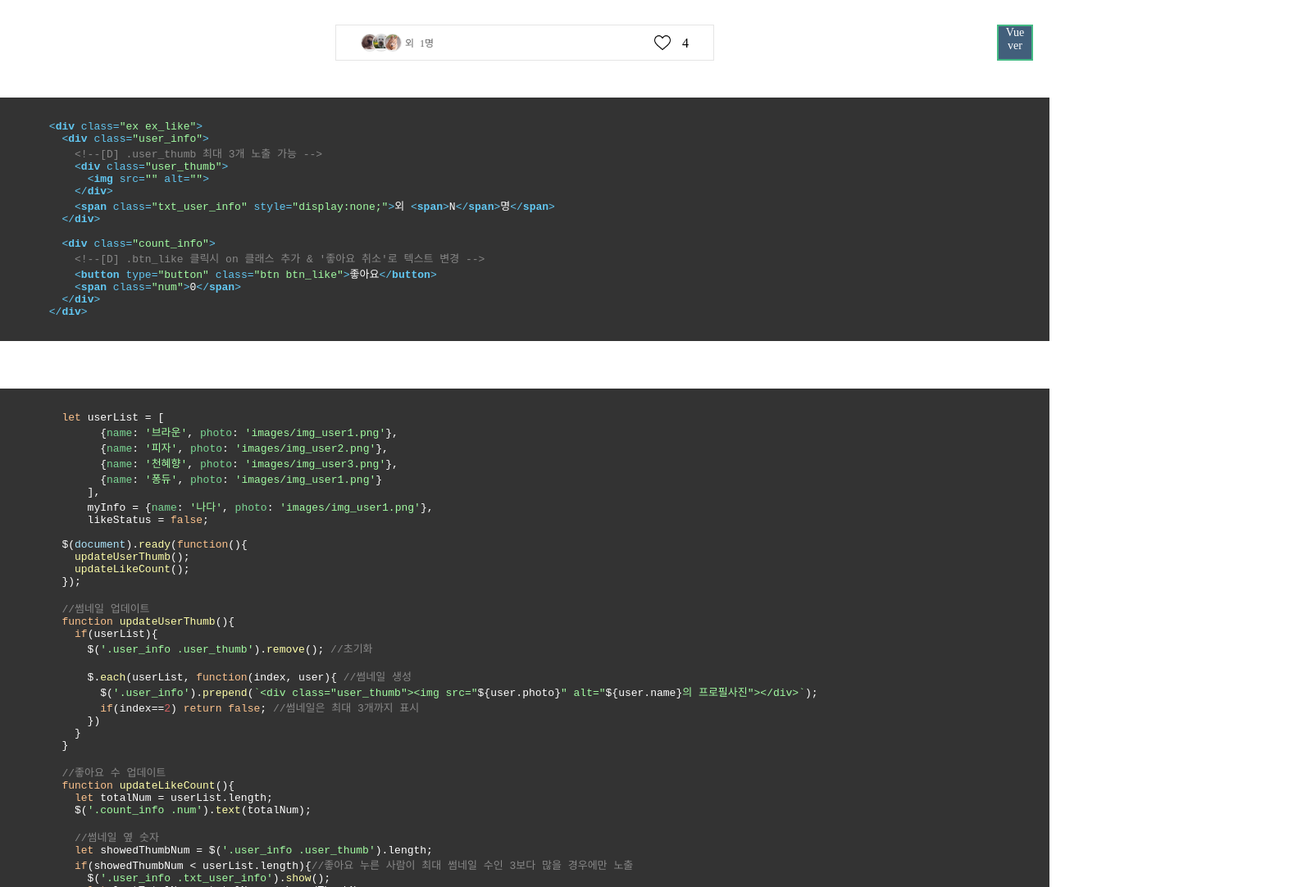
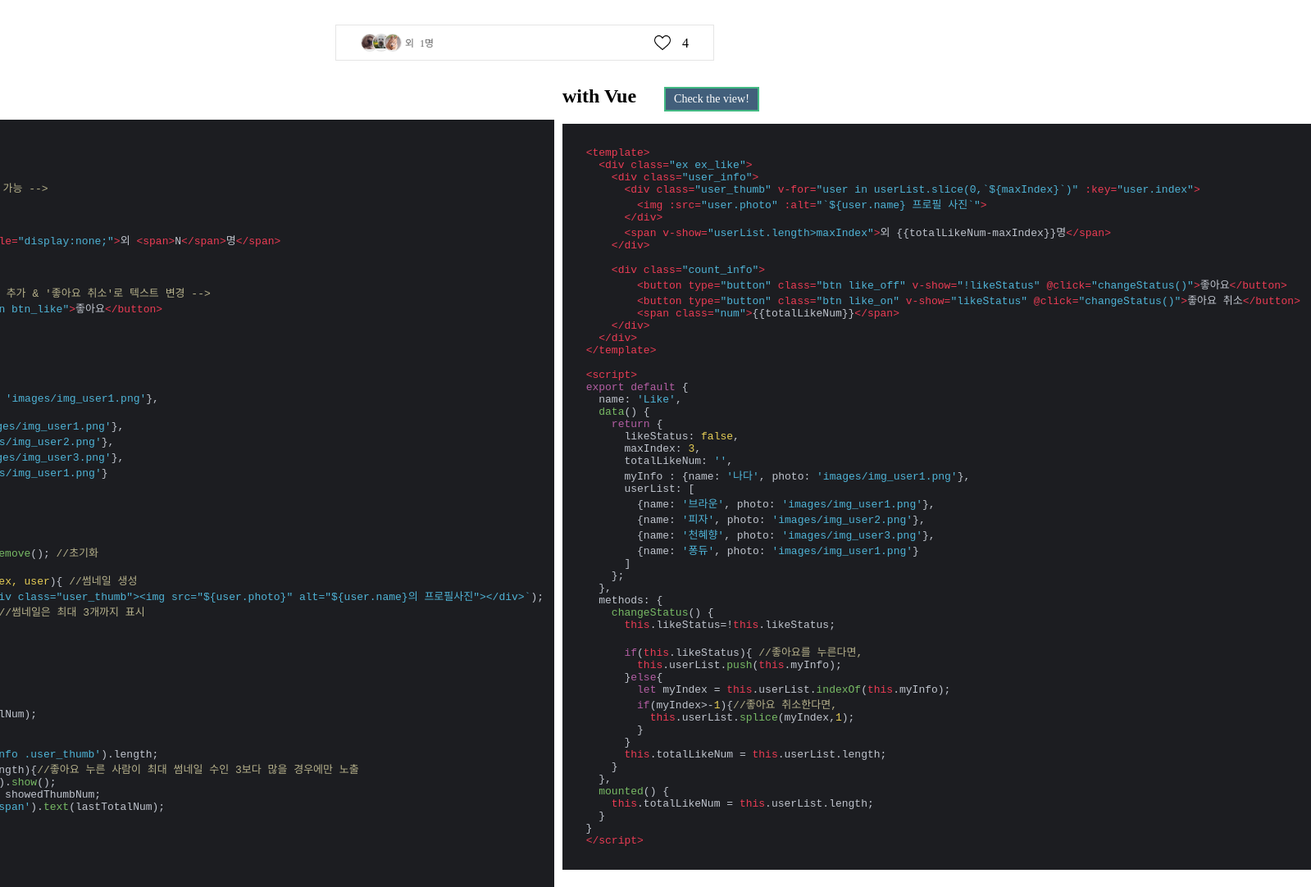
Before and after one commit to yonguilee/without_vue_ui, a plain HTML site: page component/like.html in a window 1280 px wide. Shown: the top 1082 px of the page at 82% size, 1599 px wide, since content can reach past the window. Drawn offline with nearby package versions, Linux system fonts and the light colour scheme.

Commit message:
Update like component

```diff
--- a/component/like.html
+++ b/component/like.html
@@ -6,10 +6,9 @@
 <meta http-equiv="X-UA-Compatible" content="ie=edge">
 <title>Like component</title>
 <link rel="stylesheet" href="style.css">
-<link rel="stylesheet" href="//cdnjs.cloudflare.com/ajax/libs/highlight.js/9.18.1/styles/agate.min.css">
+<link rel="stylesheet" href="//cdnjs.cloudflare.com/ajax/libs/highlight.js/9.18.1/styles/an-old-hope.min.css">
 </head>
 <body>
-  <a href="https://yonguilee.github.io/vue_ui/" class="btn_vue">Vue ver</a>
   <div class="ex ex_like">
     <div class="user_info">
       <!--[D] .user_thumb 최대 3개 노출 가능 -->
@@ -27,8 +26,11 @@
   </div>
 
   <div class="code_wrap">
+    <div class="code">
+      <strong>without Vue</strong>
       <pre>
         <code class="html">
+  &lt;body&gt;
     &lt;div class="ex ex_like"&gt;
       &lt;div class="user_info"&gt;
         &lt;!--[D] .user_thumb 최대 3개 노출 가능 --&gt;
@@ -44,24 +46,16 @@
         &lt;span class="num"&gt;0&lt;/span&gt;
       &lt;/div&gt;
     &lt;/div&gt;
-      </code>
-    </pre>
 
-    <pre>
-      <code class="javascript">
-        let userList = [
+    &lt;script&gt;
+      let likeStatus = false,
+          myInfo = {name: '나다', photo: 'images/img_user1.png'},
+          userList = [
             {name: '브라운', photo: 'images/img_user1.png'},
             {name: '피자', photo: 'images/img_user2.png'},
             {name: '천혜향', photo: 'images/img_user3.png'},
             {name: '퐁듀', photo: 'images/img_user1.png'}
-            ],
-            myInfo = {name: '나다', photo: 'images/img_user1.png'},
-            likeStatus = false;
-
-        $(document).ready(function(){
-          updateUserThumb();
-          updateLikeCount();
-        });
+          ];
 
       //썸네일 업데이트
       function updateUserThumb(){
@@ -75,14 +69,14 @@
         }
       }
 
-        //좋아요 수 업데이트
+      //좋아요 업데이트
       function updateLikeCount(){
         let totalNum = userList.length;
         $('.count_info .num').text(totalNum);
 
         //썸네일 옆 숫자
         let showedThumbNum = $('.user_info .user_thumb').length;
-          if(showedThumbNum < userList.length){//좋아요 누른 사람이 최대 썸네일 수인 3보다 많을 경우에만 노출
+        if(showedThumbNum &lt; userList.length){//좋아요 누른 사람이 최대 썸네일 수인 3보다 많을 경우에만 노출
           $('.user_info .txt_user_info').show();
           let lastTotalNum = totalNum - showedThumbNum;
           $('.user_info .txt_user_info span').text(lastTotalNum);
@@ -102,34 +96,100 @@
           $(this).removeClass('on').text('좋아요');
 
           let myIndex = userList.indexOf(myInfo);
-            if(myIndex>-1){//내 정보 좋아요 취소 업데이트
+          if(myIndex&gt;-1){//좋아요 취소한다면,
             userList.splice(myIndex,1);
             updateLikeCount();
           }
         }
       });
+
+      $(document).ready(function(){
+        updateUserThumb();
+        updateLikeCount();
+      });
+    &lt;/script&gt;
+  &lt;/body&gt;
         </code>
       </pre>
+    </div>
+
+    <div class="code vue">
+      <strong>with Vue</strong>
+      <a href="https://yonguilee.github.io/vue_ui/" class="btn_vue">Check the view!</a>
+      <pre>
+        <code class="html">
+  &lt;template&gt;
+    &lt;div class="ex ex_like"&gt;
+      &lt;div class="user_info"&gt;
+        &lt;div class="user_thumb" v-for="user in userList.slice(0,`${maxIndex}`)" :key="user.index"&gt;
+          &lt;img :src="user.photo" :alt="`${user.name} 프로필 사진`"&gt;
+        &lt;/div&gt;
+        &lt;span v-show="userList.length&gt;maxIndex"&gt;외 {{totalLikeNum-maxIndex}}명&lt;/span&gt;
+      &lt;/div&gt;
+
+      &lt;div class="count_info"&gt;
+          &lt;button type="button" class="btn like_off" v-show="!likeStatus" @click="changeStatus()"&gt;좋아요&lt;/button&gt;
+          &lt;button type="button" class="btn like_on" v-show="likeStatus" @click="changeStatus()"&gt;좋아요 취소&lt;/button&gt;
+          &lt;span class="num"&gt;{{totalLikeNum}}&lt;/span&gt;
+      &lt;/div&gt;
+    &lt;/div&gt;
+  &lt;/template&gt;
+
+  &lt;script&gt;
+  export default {
+    name: 'Like',
+    data() {
+      return {
+        likeStatus: false,
+        maxIndex: 3,
+        totalLikeNum: '',
+        myInfo : {name: '나다', photo: 'images/img_user1.png'},
+        userList: [
+          {name: '브라운', photo: 'images/img_user1.png'},
+          {name: '피자', photo: 'images/img_user2.png'},
+          {name: '천혜향', photo: 'images/img_user3.png'},
+          {name: '퐁듀', photo: 'images/img_user1.png'}
+        ]
+      };
+    },
+    methods: {
+      changeStatus() {
+        this.likeStatus=!this.likeStatus;
+
+        if(this.likeStatus){ //좋아요를 누른다면,
+          this.userList.push(this.myInfo);
+        }else{
+          let myIndex = this.userList.indexOf(this.myInfo);
+          if(myIndex&gt;-1){//좋아요 취소한다면,
+            this.userList.splice(myIndex,1);
+          }
+        }
+        this.totalLikeNum = this.userList.length;
+      }
+    },
+    mounted() {
+      this.totalLikeNum = this.userList.length;
+    }
+  }
+  &lt;/script&gt;
+        </code>
+      </pre>
+    </div>
+
   </div>
 
   <script src="//cdnjs.cloudflare.com/ajax/libs/highlight.js/9.18.1/highlight.min.js"></script>
   <script>hljs.initHighlightingOnLoad();</script>
   <script src="https://code.jquery.com/jquery-1.12.4.js" integrity="sha256-Qw82+bXyGq6MydymqBxNPYTaUXXq7c8v3CwiYwLLNXU=" crossorigin="anonymous"></script>
   <script>
-
-    let userList = [
+    let likeStatus = false,
+        myInfo = {name: '나다', photo: 'images/img_user1.png'},
+        userList = [
           {name: '브라운', photo: 'images/img_user1.png'},
           {name: '피자', photo: 'images/img_user2.png'},
           {name: '천혜향', photo: 'images/img_user3.png'},
           {name: '퐁듀', photo: 'images/img_user1.png'}
-        ],
-        myInfo = {name: '나다', photo: 'images/img_user1.png'},
-        likeStatus = false;
-
-    $(document).ready(function(){
-      updateUserThumb();
-      updateLikeCount();
-    });
+        ];
 
     //썸네일 업데이트
     function updateUserThumb(){
@@ -170,12 +230,17 @@
         $(this).removeClass('on').text('좋아요');
 
         let myIndex = userList.indexOf(myInfo);
-        if(myIndex>-1){//내 정보 좋아요 취소 업데이트
+        if(myIndex>-1){//좋아요 취소한다면,
           userList.splice(myIndex,1);
           updateLikeCount();
         }
       }
     });
+
+    $(document).ready(function(){
+      updateUserThumb();
+      updateLikeCount();
+    });
   </script>
 </body>
 </html>
--- a/component/style.css
+++ b/component/style.css
@@ -3,11 +3,9 @@ html,body,h1,h2,h3,div{margin:0;padding:0}
 html,body{height:100%;-webkit-text-size-adjust:none}
 
 .btn_vue{
-  position: fixed;
-  right: 20px;
-  top: 30px;
-  width: 40px;
-  height: 40px;
+  display:inline-block;
+  margin-left: 30px;
+  padding: 5px 10px;
   border: 2px solid #42b983;
   background: #425f7b;
   text-decoration: none;
@@ -19,6 +17,20 @@ html,body{height:100%;-webkit-text-size-adjust:none}
 .ex{
   margin: 30px auto;
 }
+
+.code_wrap {
+  display: flex;
+  justify-content: center;
+}
+.code_wrap strong{
+  font-size: 24px;
+}
+
+.code_wrap .code.vue{
+  margin-left: 10px;
+}
+
+pre{margin:0;}
 /*like*/
 
 .ex_like{
```
Lines whose indentation alone changed are shown as unchanged.
